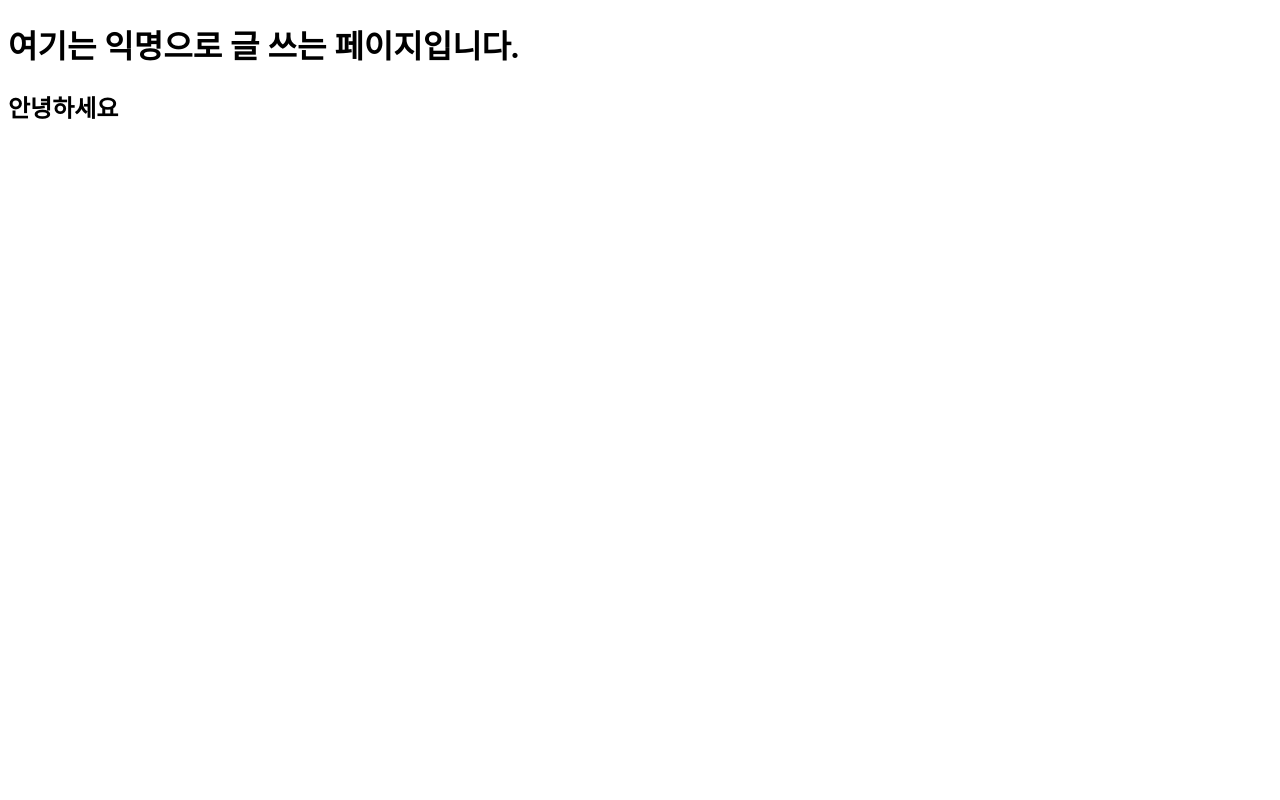
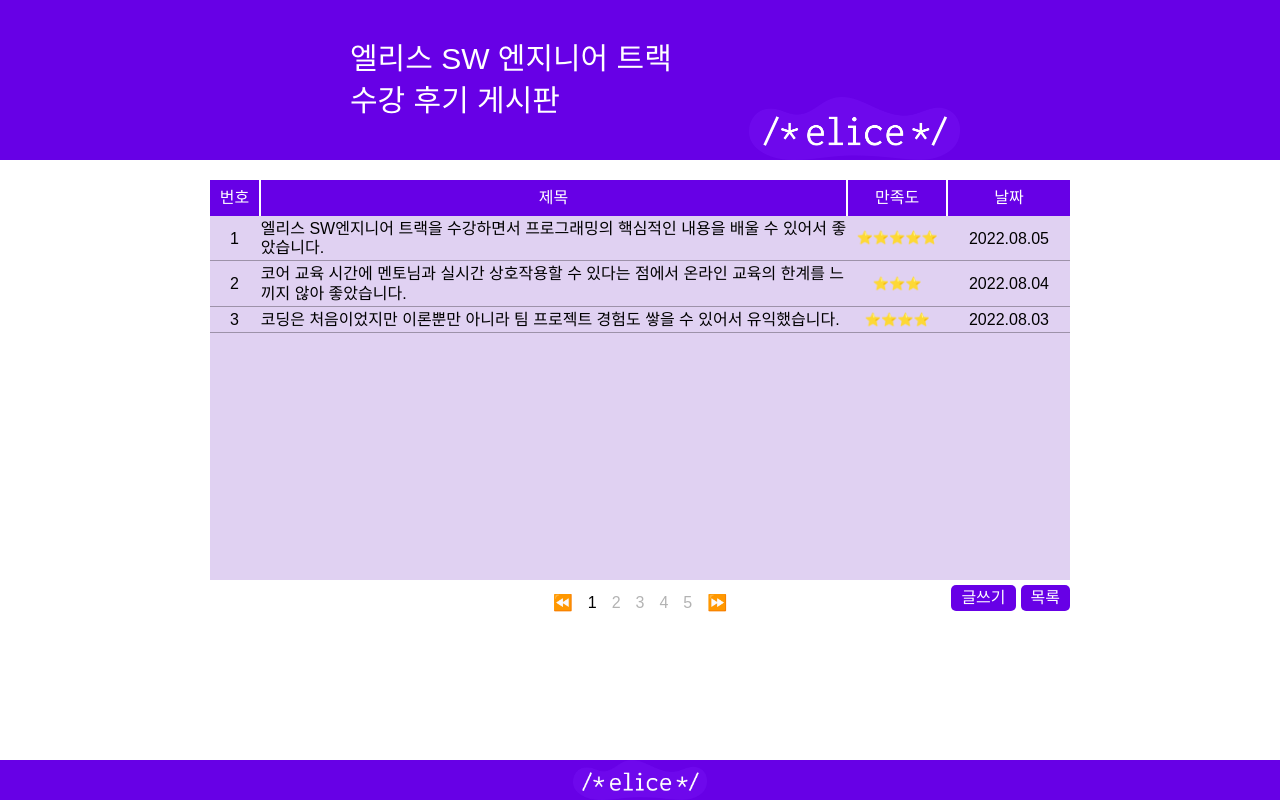
Before and after one commit to GitHub7402/Elice-SW-Track, a website: page public/index.html in a window 1280 px wide. Drawn offline with Linux system fonts and the light colour scheme; a web font is replaced by a local one.

Commit message:
make page

```diff
--- a/public/index.html
+++ b/public/index.html
@@ -5,11 +5,85 @@
     <meta http-equiv="X-UA-Compatible" content="IE=edge" />
     <meta name="viewport" content="width=device-width, initial-scale=1.0" />
     <link rel="stylesheet" type="text/css" href="main.css" />
-    <title>서비스 이름</title>
+    <title>수강 후기 게시판 (1조)</title>
   </head>
 
   <body>
-    <h1>여기는 익명으로 글 쓰는 페이지입니다.</h1>
-    <h2>안녕하세요</h2>
+    <header>
+      <div class="box">
+        <div class="container">
+          <h1>엘리스 SW 엔지니어 트랙<br />수강 후기 게시판</h1>
+        </div>
+        <div class="container">
+          <img src="imgs/elice@2x.png" alt="엘리스 토끼 이미지" />
+        </div>
+      </div>
+    </header>
+
+    <main>
+      <div class="table">
+        <article class="title grid">
+          <h2>번호</h2>
+          <h2>제목</h2>
+          <h2>만족도</h2>
+          <h2>날짜</h2>
+        </article>
+        <article class="content grid">
+          <h3>1</h3>
+          <h3 class="content-paragraph">
+            엘리스 SW엔지니어 트랙을 수강하면서 프로그래밍의 핵심적인 내용을
+            배울 수 있어서 좋았습니다.
+          </h3>
+          <h3 class="like">⭐⭐⭐⭐⭐</h3>
+          <h3>2022.08.05</h3>
+        </article>
+        <article class="content grid">
+          <h3>2</h3>
+          <h3 class="content-paragraph">
+            코어 교육 시간에 멘토님과 실시간 상호작용할 수 있다는 점에서 온라인
+            교육의 한계를 느끼지 않아 좋았습니다.
+          </h3>
+          <h3 class="like">⭐⭐⭐</h3>
+          <h3>2022.08.04</h3>
+        </article>
+        <article class="content grid">
+          <h3>3</h3>
+          <h3 class="content-paragraph">
+            코딩은 처음이었지만 이론뿐만 아니라 팀 프로젝트 경험도 쌓을 수
+            있어서 유익했습니다.
+          </h3>
+          <h3 class="like">⭐⭐⭐⭐</h3>
+          <h3>2022.08.03</h3>
+        </article>
+      </div>
+
+      <div class="controller">
+        <div class="controller__top">
+          <div></div>
+          <div class="pagination">
+            <h4>⏪</h4>
+            <h4 class="current-page">1</h4>
+            <h4 class="page">2</h4>
+            <h4 class="page">3</h4>
+            <h4 class="page">4</h4>
+            <h4 class="page">5</h4>
+            <h4>⏩</h4>
+          </div>
+          <div class="write">
+            <a href="write.html">글쓰기</a>
+            <h4>목록</h4>
+          </div>
+        </div>
+        <div class="controller__bottom">
+          <div class="search"></div>
+        </div>
+      </div>
+    </main>
+
+    <footer>
+      <div class="background">
+        <img src="imgs/elice@2x.png" alt="엘리스 로고" />
+      </div>
+    </footer>
   </body>
 </html>
--- /dev/null
+++ b/public/lists.css
@@ -0,0 +1,104 @@
+.table {
+    height:50vh;
+    margin-top: 20px;
+    display: flex;
+    flex-direction: column;
+    background-color: #ac84dc5e;
+}
+
+.grid {
+    display: grid;
+    grid-template-columns: 1fr 12fr 2fr 2.5fr;
+    gap: 2px;
+}
+
+.grid h2, h3 {
+    display: flex;
+    justify-content: center;
+    align-items: center;
+}
+
+.title {
+    background-color: #ffffff;
+}
+
+.title h2 {
+    background-color: #6700e6;
+    color: #ffffff;
+    padding: 10px 0;
+
+}
+
+.content {
+    line-height: 1.2;
+    padding: 3px 0;
+    border-bottom: 1px solid rgba(0, 0, 0, 0.3);
+}
+
+.like {
+    font-size: 13px;
+    color: white;
+}
+
+.content-paragraph {
+    justify-self: flex-start;
+}
+
+.controller {
+    display: flex;
+    flex-direction: column;
+    align-items: center;
+}
+
+.controller__top {
+    width: 100%;
+    display: flex;
+    justify-content: center;
+    align-items: center;
+    position: relative;
+}
+
+.pagination {
+    display: flex;
+    padding-top: 10px;
+    gap: 5px;
+}
+
+.pagination h4 {
+    display: flex;
+    justify-content: center;
+    align-items: center;
+    padding: 5px;
+    cursor: pointer;
+}
+
+.page {
+    color: rgba(0, 0, 0, 0.3)
+}
+
+.page:hover {
+    color: black;
+}
+
+.write {
+    position: absolute;
+    right: 0;
+    display: flex;
+    justify-content: center;
+    align-items: center;
+    gap: 5px;
+}
+
+.write h4, .write a {
+    padding: 5px 10px;
+    background-color: #6700e6;
+    color: #ffffff;
+    border-radius: 5px;
+    cursor: pointer;
+    text-align: center;
+}
+
+.write h4:active,
+.write a:active {
+    transform: scale(0.98);
+}
--- a/public/main.css
+++ b/public/main.css
@@ -0,0 +1,78 @@
+@import "reset.css";
+@import "lists.css";
+@import "write.css";
+@import url("https://font.elice.io/EliceDigitalBaeum.css");
+
+html, body { font-family: "Elice Digital Baeum", sans-serif; }
+
+body {
+    width: 100%;
+    height: 100vh;
+    display: flex;
+    flex-direction: column;
+    align-items: center;
+}
+
+header {
+    position: fixed;
+    width: 100%;
+    background-color: #6700e6;
+    color: #ffffff;
+    display: flex;
+    justify-content: center;
+}
+
+header .box {
+    min-width: 550px;
+    max-width: 640px;
+    display: flex;
+    justify-content: space-between;
+    aspect-ratio: 4;
+}
+
+header .box .container:first-child {
+    padding: 0 30px;
+    display: flex;
+    justify-content: center;
+    align-items: center;
+}
+
+header .box .container:first-child h1 {
+    font-size: 30px;
+    line-height: 1.4;
+}
+
+header .box .container:last-child {
+    width: 33%;
+    display: flex;
+    justify-content: flex-end;
+    align-items: flex-end;
+}
+
+header .box .container:last-child img {
+    width: 100%;
+}
+
+footer {
+    position: fixed;
+    bottom:0;
+    width: 100%;
+    height: 40px;
+    display: flex;
+    justify-content: center;
+    align-items: center;
+    background-color: #6700e6;
+}
+
+footer .background {
+    height: 100%;
+}
+
+footer .background img {
+    height: 100%;
+}
+
+main {
+    padding-top: 160px;
+    width: 860px;
+}
--- /dev/null
+++ b/public/reset.css
@@ -0,0 +1,47 @@
+html, body, div, span, applet, object, iframe,
+h1, h2, h3, h4, h5, h6, p, blockquote, pre,
+a, abbr, acronym, address, big, cite, code,
+del, dfn, em, img, ins, kbd, q, s, samp,
+small, strike, strong, sub, sup, tt, var,
+b, u, i, center,
+dl, dt, dd, ol, ul, li,
+fieldset, form, label, legend,
+table, caption, tbody, tfoot, thead, tr, th, td,
+article, aside, canvas, details, embed,
+figure, figcaption, footer, header, hgroup,
+menu, nav, output, ruby, section, summary,
+time, mark, audio, video {
+	margin: 0;
+	padding: 0;
+	border: 0;
+	font-size: 100%;
+	font: inherit;
+	vertical-align: baseline;
+}
+/* HTML5 display-role reset for older browsers */
+article, aside, details, figcaption, figure,
+footer, header, hgroup, menu, nav, section {
+	display: block;
+}
+body {
+	line-height: 1;
+}
+ol, ul {
+	list-style: none;
+}
+blockquote, q {
+	quotes: none;
+}
+blockquote:before, blockquote:after,
+q:before, q:after {
+	content: '';
+	content: none;
+}
+table {
+	border-collapse: collapse;
+	border-spacing: 0;
+}
+a {
+	text-decoration: none;
+
+ }
--- /dev/null
+++ b/public/write.css
@@ -0,0 +1,44 @@
+.write__title {
+    margin: 30px 0;
+    font-size: 18px;
+}
+
+.write__like {
+    display: flex;
+    margin-bottom: 20px;
+}
+
+.write__content {
+    margin-bottom: 20px;
+}
+
+.write__content input {
+    width: 100%;
+    font-size: 15px;
+    font-family: "Elice Digital Baeum", sans-serif;;
+
+}
+
+.write__date {
+    margin-bottom: 40px;
+}
+
+.write__content h2,
+.write__date h2 {
+    margin-bottom: 5px;
+}
+
+.write__buttons a, .write__buttons input {
+    font-size: 15px;
+    padding: 5px 10px;
+    background-color: #6700e6;
+    color: #ffffff;
+    border-radius: 5px;
+    cursor: pointer;
+    text-align: center;
+}
+
+.write__buttons input {
+    border: none;
+    font-family: "Elice Digital Baeum", sans-serif;;
+}
```
Also changed, not shown: public/lists.html (deleted, +0 -16 lines), public/write.html (+56 -12 lines), public/imgs/elice reverse@2x.png (added), public/imgs/elice@2x.png (added), 1 other file.
